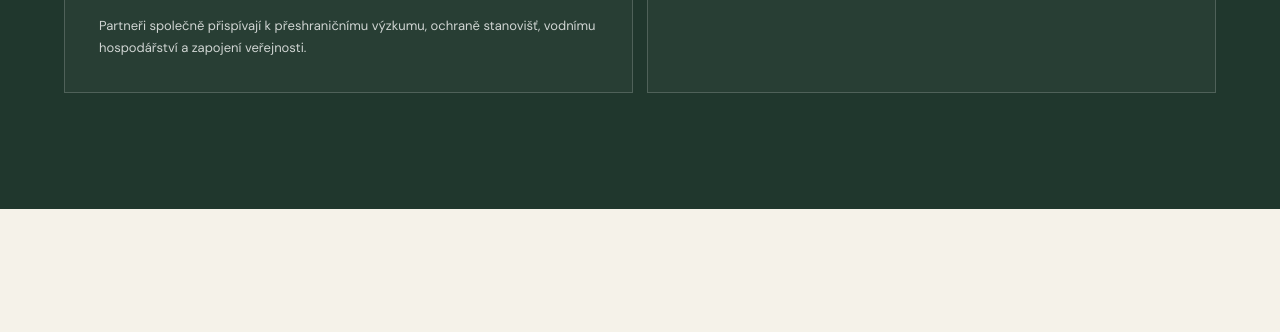
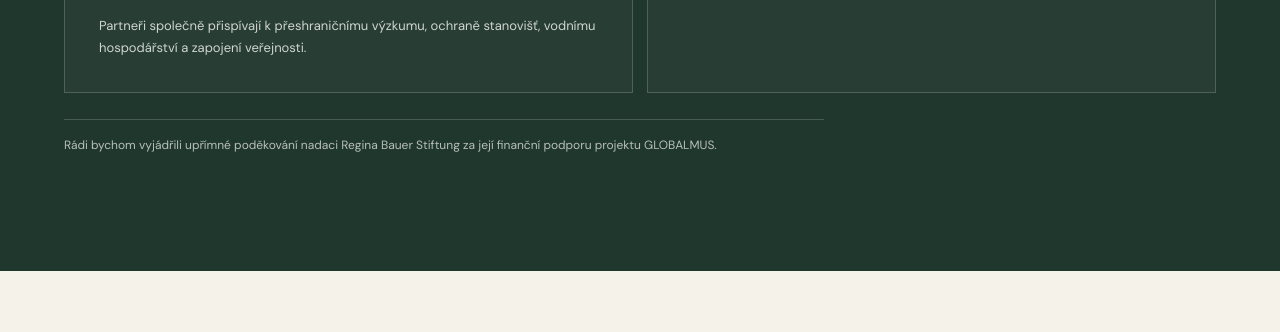
Before and after one commit to JanSkrabanek-art/projectGLOBALMUS, a plain HTML site: page index.html in a window 1280 px wide. Shown: the part 2512-2844 px from the top of the page. Drawn offline with Linux system fonts and the light colour scheme.

Commit message:
Add Regina Bauer Stiftung acknowledgement
Co-authored-by: Copilot <223556219+Copilot@users.noreply.github.com>

```diff
--- a/assets/css/journal.css
+++ b/assets/css/journal.css
@@ -104,6 +104,7 @@ button, a { -webkit-tap-highlight-color: transparent; }
 .project-card__index { margin: 0 0 15px; color: #d5bd98; font-size: 9px; font-weight: 700; letter-spacing: 1px; }
 .project-card h3 { margin: 0 0 16px; color: var(--paper); font-family: var(--serif); font-size: clamp(22px, 2.4vw, 28px); font-weight: 400; line-height: 1.16; }
 .project-card > p:not(.project-card__index) { margin: 0; color: rgba(255,255,255,.78); font-size: 13px; }
+.project-acknowledgement { max-width: 760px; margin: 26px 0 0; padding-top: 16px; border-top: 1px solid rgba(255,255,255,.18); color: rgba(255,255,255,.68); font-size: 12px; line-height: 1.65; }
 .partner-list { margin: 18px 0; padding: 0; border-top: 1px solid rgba(255,255,255,.16); list-style: none; }
 .partner-list li { display: flex; align-items: baseline; justify-content: space-between; gap: 12px; padding: 10px 0; border-bottom: 1px solid rgba(255,255,255,.16); color: rgba(255,255,255,.82); font-size: 11px; line-height: 1.45; }
 .partner-role { flex: 0 0 auto; color: #d5bd98; font-size: 9px; font-weight: 700; white-space: nowrap; }
--- a/assets/js/journal.js
+++ b/assets/js/journal.js
@@ -43,6 +43,7 @@ const translations = {
     'project.title': 'GLOBALMUS',
     'project.purposeTitle': 'Účel a cíle',
     'project.purpose': 'GLOBALMUS je přeshraniční projekt, jehož cílem je zlepšit stav ochrany původních velkých sladkovodních mlžů a posílit vodní ekosystémy v česko-bavorském pohraničí. Zaměřuje se zejména na perlorodku říční a velevruba tupého. Zkoumá příčiny jejich úbytku, včetně podmínek stanovišť, teploty vody, environmentálních tlaků a predace. Zjištění podpoří vývoj praktických ochranářských opatření a zlepšení péče o říční stanoviště.',
+    'project.acknowledgement': 'Rádi bychom vyjádřili upřímné poděkování nadaci Regina Bauer Stiftung za její finanční podporu projektu GLOBALMUS.',
     'project.themeTitle': 'Téma a oblast',
     'project.theme': 'Projekt se zaměřuje na ochranu přírody, sladkovodní biodiverzitu a vodní hospodářství v souvislosti s globálními změnami. Aktivity probíhají v česko-bavorském pohraničí, se zvláštním zaměřením na říční ekosystémy v Horní Falci a jižních Čechách. Projekt propojuje environmentální monitoring, výzkum a praktické ochranářské činnosti s cílem zlepšit podmínky pro sladkovodní mlže a druhy s nimi spojené.',
     'project.partnersTitle': 'Partneři',
@@ -165,6 +166,7 @@ const translations = {
     'project.title': 'GLOBALMUS',
     'project.purposeTitle': 'Purpose and Objectives',
     'project.purpose': 'GLOBALMUS is a cross-border project aiming to improve the conservation status of native large freshwater mussels and strengthen aquatic ecosystems in the Czech-Bavarian border region. The project focuses particularly on the freshwater pearl mussel and the thick-shelled river mussel. It investigates the causes of their decline, including habitat conditions, water temperature, environmental pressures and predation. The findings will support the development of practical conservation measures and improved management of river habitats.',
+    'project.acknowledgement': 'We would like to express our sincere gratitude to the Regina Bauer Stiftung for its financial support of the GLOBALMUS project.',
     'project.themeTitle': 'Theme and Area',
     'project.theme': 'The project focuses on nature conservation, freshwater biodiversity and water management in the context of global change. Its activities take place in the Czech-Bavarian border region, with particular attention to river ecosystems in the Upper Palatinate and South Bohemia. The project combines environmental monitoring, research and practical conservation activities to improve conditions for freshwater mussels and their associated species.',
     'project.partnersTitle': 'Partners',
--- a/index.html
+++ b/index.html
@@ -131,6 +131,7 @@
             <p data-i18n="project.impact">GLOBALMUS aims to improve habitats for native freshwater mussels, strengthen aquatic ecosystems and support the long-term conservation of threatened species. Its expected outcomes include better knowledge of the factors affecting mussel populations, practical measures to improve river habitats, and recommendations for the conservation and management of watercourses. The project also promotes environmental awareness and cooperation between Czech and German organisations, local stakeholders and the public.</p>
           </article>
         </div>
+        <p class="project-acknowledgement" data-i18n="project.acknowledgement">We would like to express our sincere gratitude to the Regina Bauer Stiftung for its financial support of the GLOBALMUS project.</p>
       </div>
     </section>
 
```
